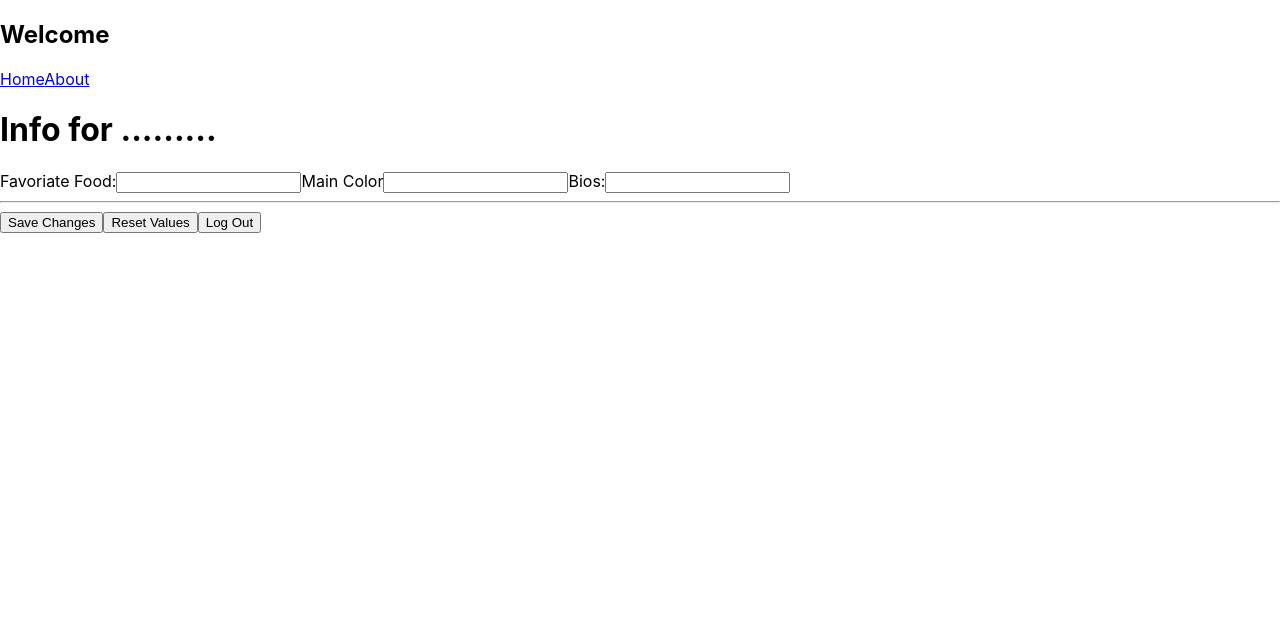
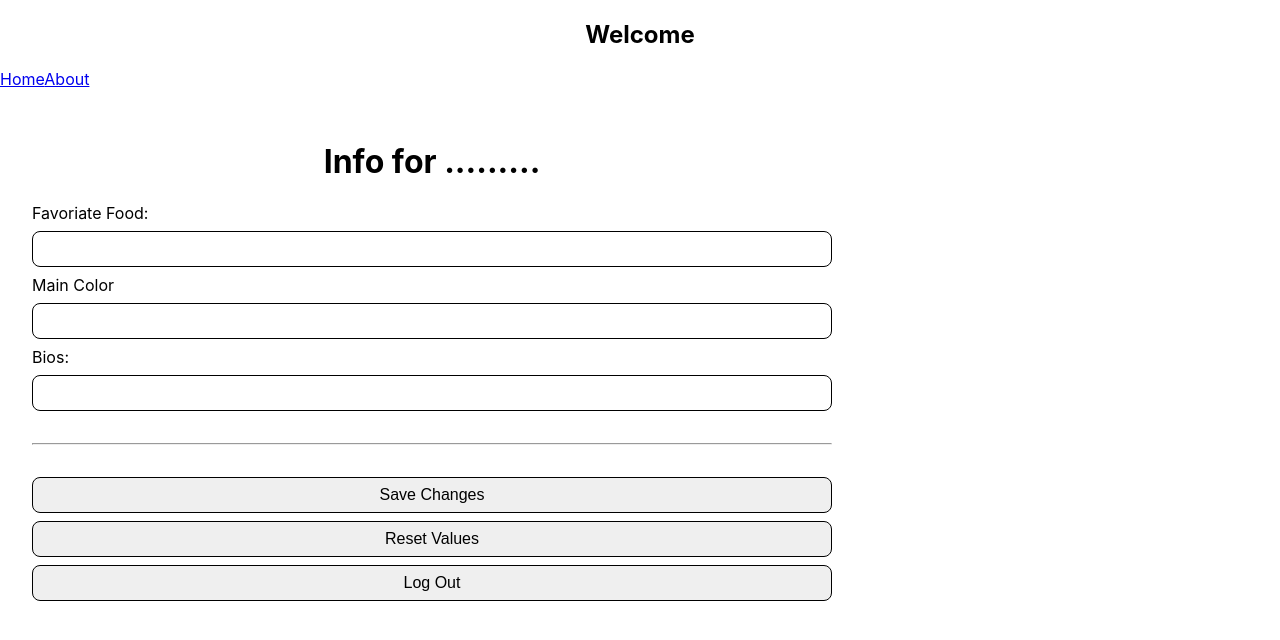
Before and after one commit to coderinsider/react-authentication-app, a React (Create React App) app in the folder public/: page /userinfo in a window 1280 px wide. Shown: the top 640 px of the page. Built offline with nearby package versions, Linux system fonts and the light colour scheme.

Commit message:
Adding style

```diff
--- a/public/src/App.css
+++ b/public/src/App.css
@@ -36,3 +36,77 @@
     transform: rotate(360deg);
   }
 }
+
+body {
+  margin: 0;
+  font-family: -apple-system, BlinkMacSystemFont, 'Segoe UI', 'Roboto', 'Oxygen',
+    'Ubuntu', 'Cantarell', 'Fira Sans', 'Droid Sans', 'Helvetica Neue',
+    sans-serif;
+  -webkit-font-smoothing: antialiased;
+  -moz-osx-font-smoothing: grayscale;
+}
+
+code {
+  font-family: source-code-pro, Menlo, Monaco, Consolas, 'Courier New',
+    monospace;
+}
+
+h1 {
+    text-align: center;
+}
+
+hr {
+    margin: 32px 0;
+}
+
+button, input {
+    border-radius: 8px;
+    box-sizing: border-box;
+    display: block;
+    font-size: 16px;
+    margin: 8px 0;
+    padding: 8px;
+    width: 100%;
+}
+
+input {
+    border: 1px solid black;
+}
+
+button {
+    border: 1px solid black;
+    cursor: pointer;
+}
+
+.page-container {
+    display: flex;
+    background-color: #ddd;
+    min-height: 100vh;
+    min-width: 100%;
+    align-items: center;
+    justify-content: center;
+}
+
+.content-container {
+    background-color: white;
+    border-radius: 8px;
+    min-width: 300px;
+    max-width: 800px;
+    padding: 32px;
+}
+
+.success {
+    background-color: #90ee90;
+    border-radius: 8px;
+    margin-bottom: 8px;
+    padding: 16px;
+    text-align: center;
+}
+
+.fail {
+    background-color: #ffcccb;
+    border-radius: 8px;
+    margin-bottom: 8px;
+    padding: 16px;
+    text-align: center;
+}
--- a/public/src/App.js
+++ b/public/src/App.js
@@ -3,6 +3,7 @@ import {
    BrowserRouter,
 
 } from "react-router-dom";
+import './App.css'
 import HeaderPanel from './components/pages/HeaderPanel';
 const App = () => {
    return (
```
